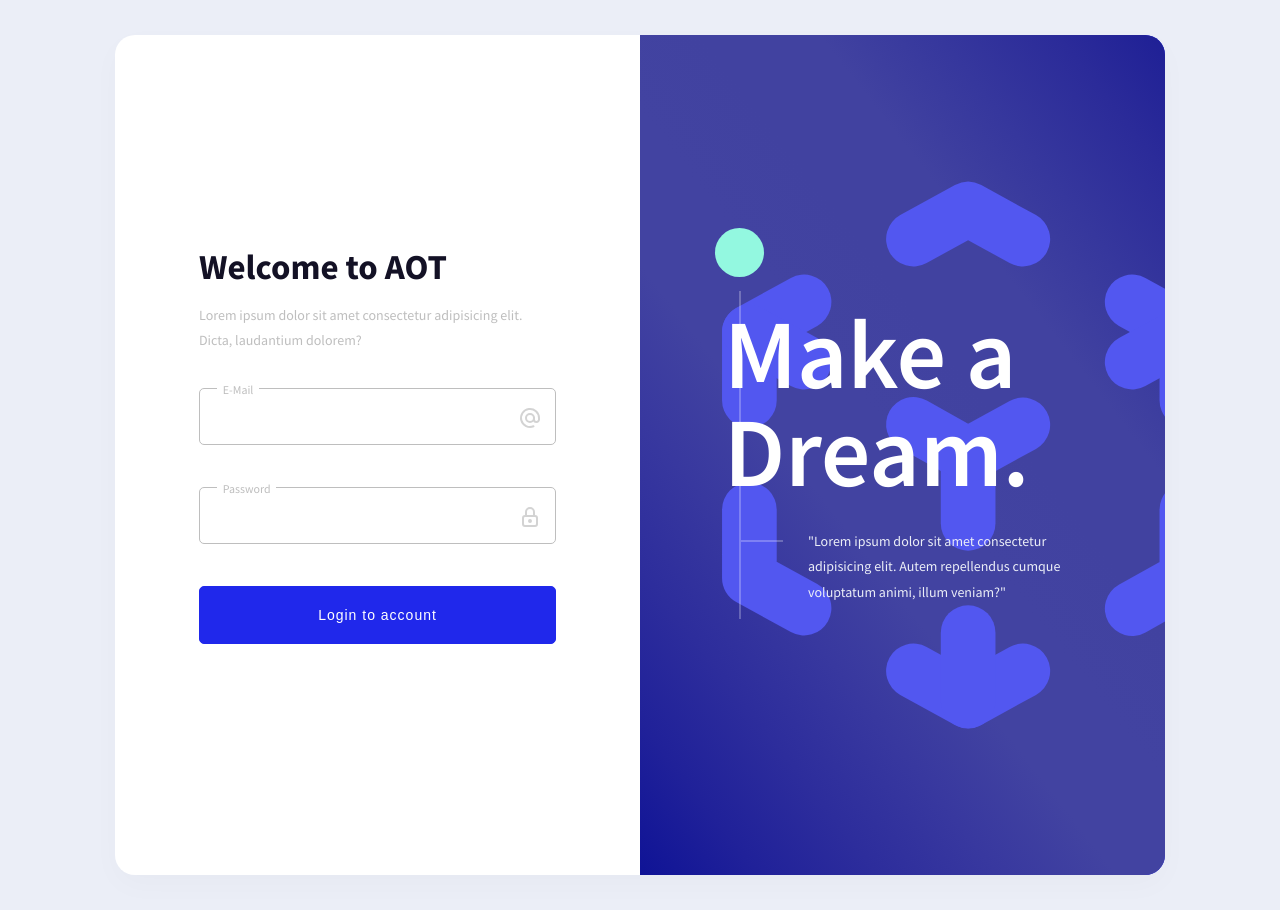
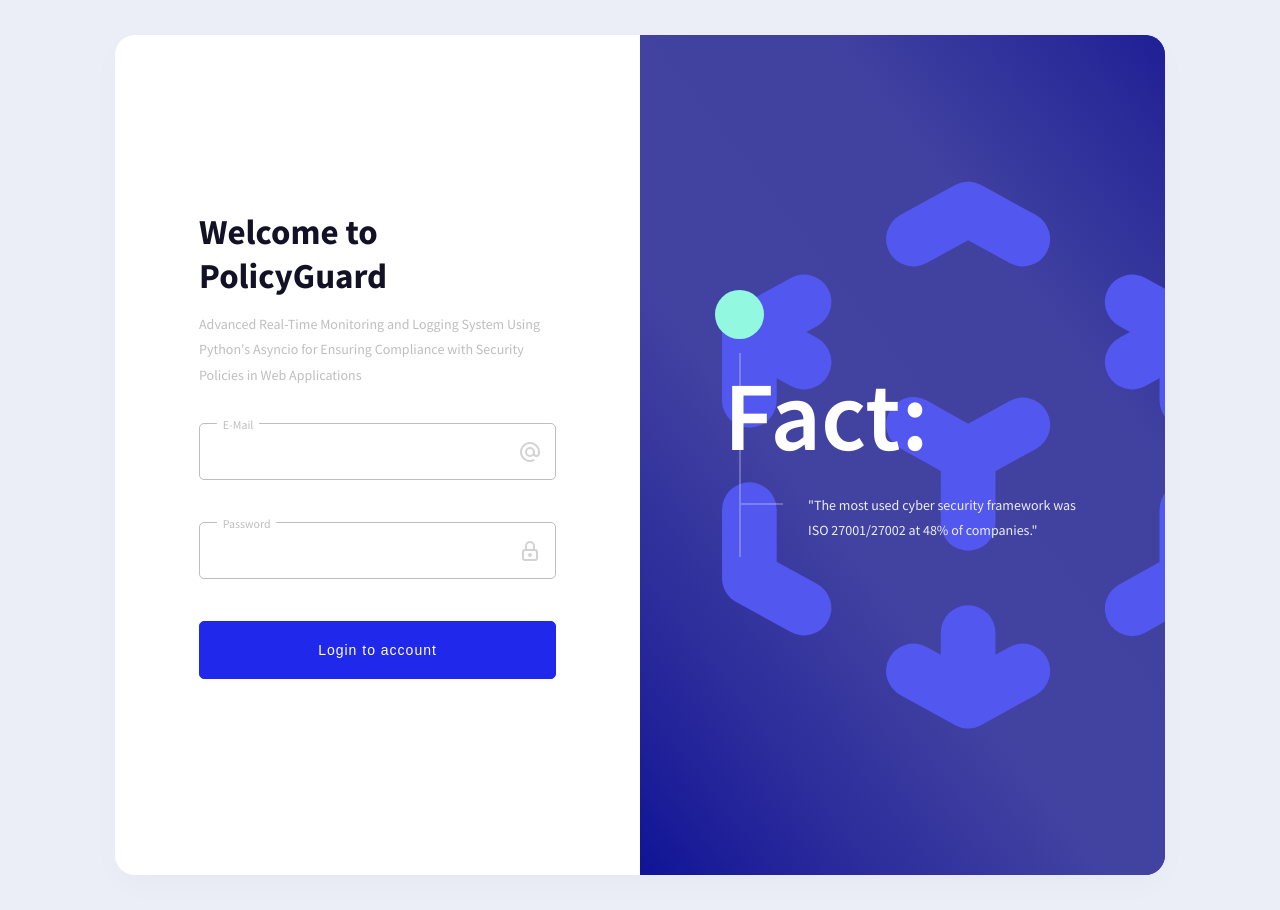
Before and after one commit to priyalsoni15/PolicyGuard-Flask, a Flask app: page / in a window 1280 px wide. Run offline with Flask 3, Linux system fonts and the light colour scheme.

Commit message:
minor edits

```diff
--- a/app.py
+++ b/app.py
@@ -1,17 +1,19 @@
 import re
 
-from flask import Flask
-from flask import render_template
+from flask import Flask, render_template
 
 app = Flask(__name__)
 
 
 @app.route("/")
-def render_index(name = None):
+async def render_index(name = None):
     return render_template(
         "index.html",
         name=name
     )
 
+async def render_template_async(template_name_or_list, **context):
+    return render_template(template_name_or_list, **context)
+
 if __name__ == "__main__":
     app.run(debug=True)
--- a/templates/index.html
+++ b/templates/index.html
@@ -3,7 +3,7 @@
     <link rel="stylesheet" type="text/css" href="{{ url_for('static', filename='site.css')}}" />
 <head>
   <meta charset="UTF-8">
-  <title>CodePen - Login Page</title>
+  <title>PolicyGuard Login page</title>
   <link rel="stylesheet" href="./style.css">
 
 </head>
@@ -13,10 +13,9 @@
       <div class="login-box-formbox">
 
         <div class="login-box-login">
-          <h1>Welcome to AOT</h1>
+          <h1>Welcome to PolicyGuard</h1>
           <p>
-            Lorem ipsum dolor sit amet consectetur adipisicing elit. Dicta,
-            laudantium dolorem?
+            Advanced Real-Time Monitoring and Logging System Using Python's Asyncio for Ensuring Compliance with Security Policies in Web Applications
           </p>
           <form action="#">
             <div>
@@ -35,10 +34,9 @@
       </div>
       <div class="login-box-quotebox">
         <div class="quote-container">
-          <div class="quote">Make a Dream.</div>
+          <div class="quote">Fact:</div>
           <div class="quote-small">
-            "Lorem ipsum dolor sit amet consectetur adipisicing elit. Autem
-            repellendus cumque voluptatum animi, illum veniam?"
+            "The most used cyber security framework was ISO 27001/27002 at 48% of companies."
           </div>
         </div>
       </div>
```
Also changed, not shown: 1 other file.
